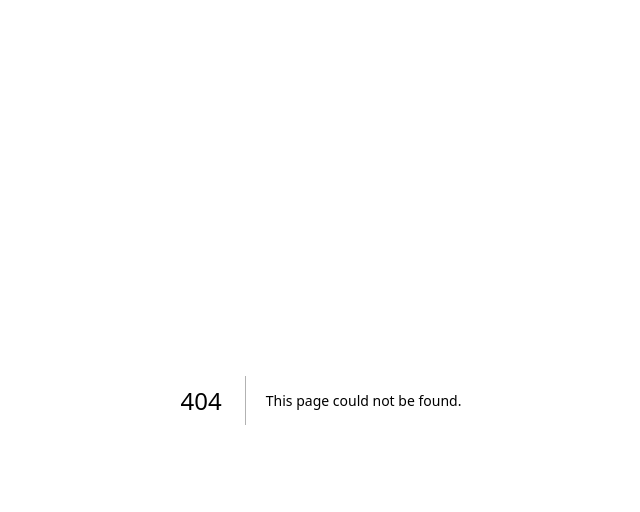
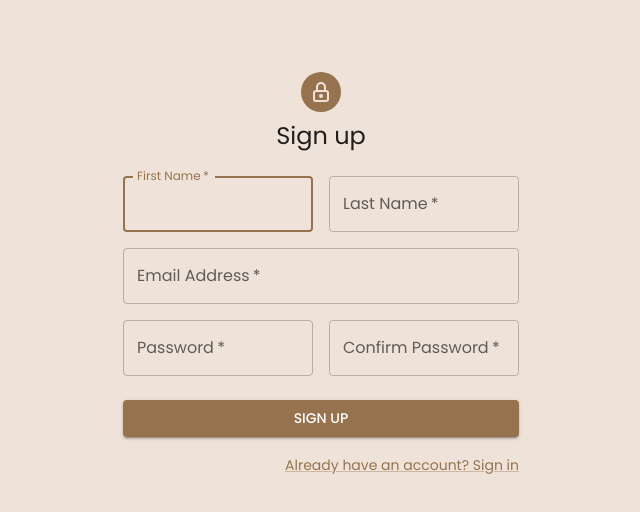
Before and after one commit to dev-laww/ordering-system, a Next.js app: page /auth/register in a window 1280 px wide. Before the commit this address had no page. Shown: the top 512 px of the page, without its empty margins (319-959 px from the left). Built offline with nearby package versions, Linux system fonts and the light colour scheme; no server answers.

Commit message:
feat: created register page

```diff
--- /dev/null
+++ b/src/app/auth/register/page.jsx
@@ -0,0 +1,13 @@
+import { Register } from '@components/forms';
+
+
+export const metadata = {
+    title: 'Register',
+    description: 'Register page',
+};
+
+export default function RegisterPage() {
+    return (
+        <Register />
+    );
+}
```
